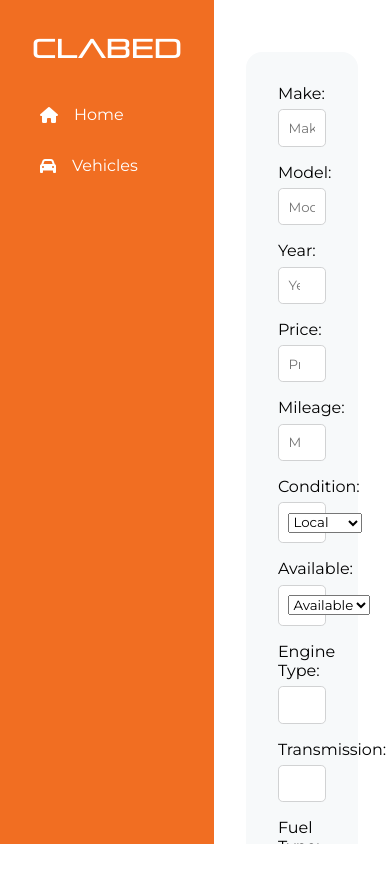
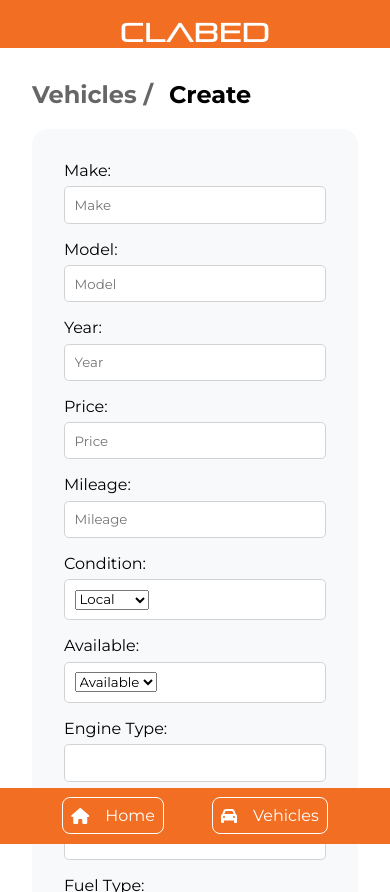
Before and after one commit to Kevinart-maker/clabed, a React (Vite) app in the folder admin/: page /create in a window 390 px wide. Before the commit the page ends 844 px from the top, so only its background shows below. Built offline with nearby package versions, Linux system fonts and the light colour scheme; a web font is replaced by a local one.

Commit message:
improved style

```diff
--- a/admin/src/App.css
+++ b/admin/src/App.css
@@ -79,3 +79,32 @@ div.error {
 input.error {
   border: 1px solid var(--error);
 }
+
+@media (max-width: 800px) {
+  .app-container{
+    flex-direction: column;
+  }
+  nav{
+    width: 100%;
+    height: 3rem;
+    padding: 1rem;
+    align-items: center;
+  }
+  nav .nav-list{
+    flex-direction: row;
+    position: fixed;
+    bottom: 0;
+    background-color: #f16e22;
+    width: 100%;
+    left: 0;
+    padding: 0.6rem;
+    justify-content: center;
+    gap: 3rem;
+  }
+  nav a{
+    border: 1px solid #fff;
+    color: #fff;
+    padding: 0.5rem;
+    border-radius: 0.5rem;
+  }
+}
--- a/admin/src/pages/ProductForm.jsx
+++ b/admin/src/pages/ProductForm.jsx
@@ -118,7 +118,11 @@ const ProductForm = () => {
     };
 
   return (
-
+    <div>
+        <h1 className="crumb">
+          <NavLink to='/vehicles'>Vehicles /</NavLink>
+          <NavLink to='' className='scnd-nav'>Create</NavLink>
+        </h1>
         <form onSubmit={handleSubmit}>
         <label>
           Make:
@@ -284,6 +288,7 @@ const ProductForm = () => {
         <button type="submit">Submit</button>
         {error && <div style={{ color: 'red' }}>{error}</div>}
       </form>
+    </div>
   );
 };
 
--- a/admin/src/pages/Update.jsx
+++ b/admin/src/pages/Update.jsx
@@ -135,7 +135,7 @@ const Update = () => {
     <div>
       <h1 className="crumb">
         <NavLink to='/vehicles'>Vehicles /</NavLink>
-        <NavLink to='/create' className='scnd-nav'>Edit Vehicle</NavLink>
+        <NavLink to='' className='scnd-nav'>Edit Vehicle</NavLink>
       </h1>
       <form className="create" onSubmit={handleSubmit}>
         <label>
--- a/admin/src/styles/vehicles.css
+++ b/admin/src/styles/vehicles.css
@@ -152,3 +152,29 @@
   .visib{
     display: flex;
   }
+
+  @media (max-width: 800px) {
+    .vehicle-nav span{
+      display: none;
+    }
+    .products .vehicle-nav button{
+      width: auto;
+    }
+
+  .product-details .top-sec{
+    display: flex;
+    align-items: center;
+    gap: 1rem;
+    position: relative;
+    flex-wrap: wrap;
+  }
+
+  .product-details .text{
+    display: flex;
+    align-items: center;
+    justify-content: space-between;
+    width: 100%;
+    flex-wrap: wrap;
+    gap: 1rem;
+  }
+  }
```
Also changed, not shown: 1 other file (tests, documents, lock files or other folders). Lines whose indentation alone changed are shown as unchanged.
